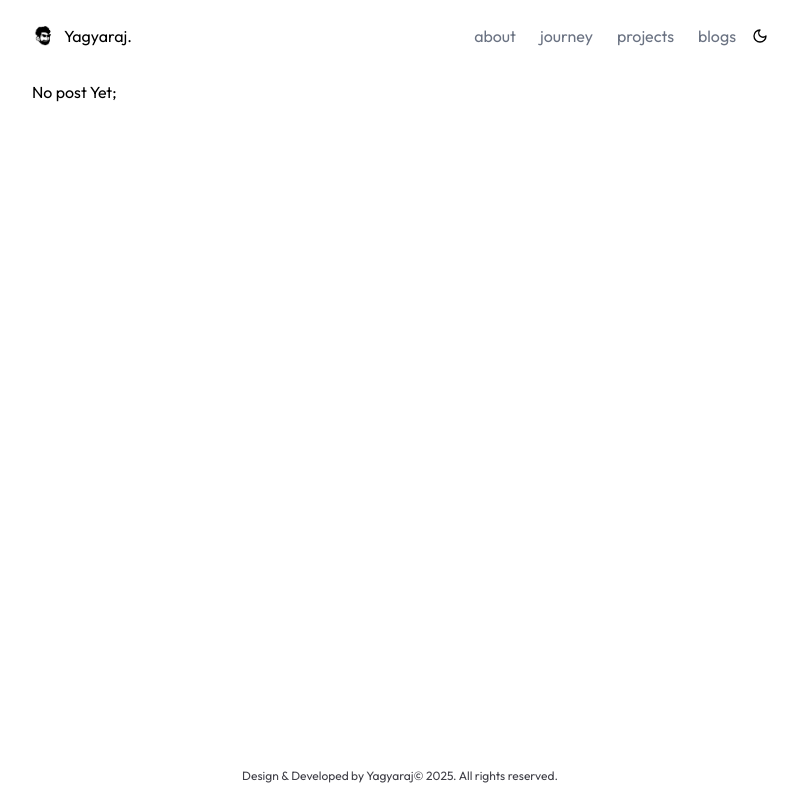
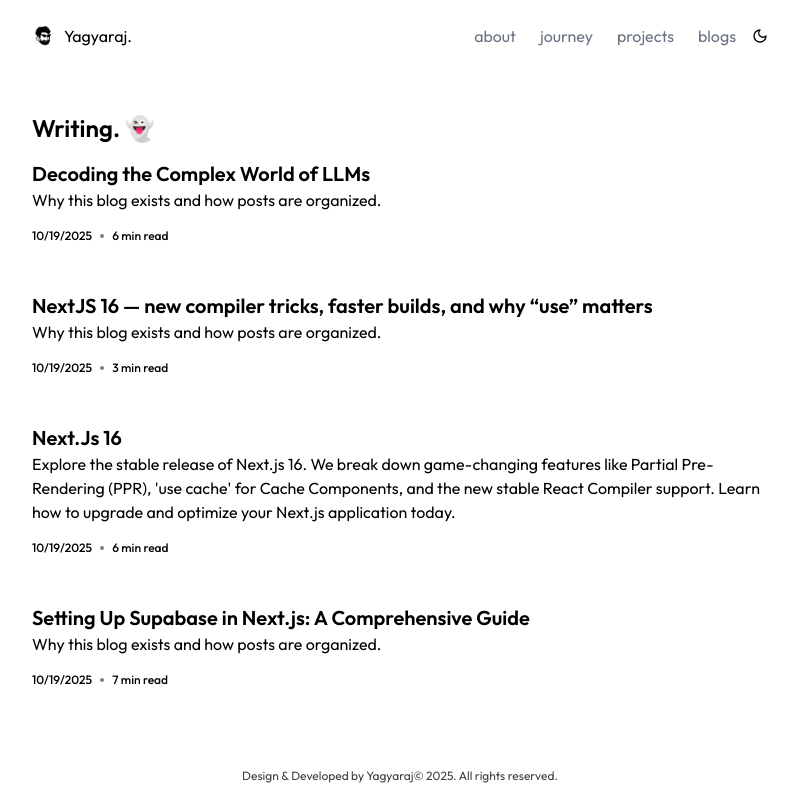
Before and after one commit to yagyaraj234/yagyaraj-portfolio, a Next.js app: page /blog in a window 1280 px wide. Shown: the whole page, without its empty margins (240-1038 px from the left). Built offline with nearby package versions, Linux system fonts and the light colour scheme.

Commit message:
docs: Remove a Next.js blog post and update content formatting in several articles.

```diff
--- a/src/app/blog/page.tsx
+++ b/src/app/blog/page.tsx
@@ -1,8 +1,6 @@
-// app/blog/page.tsx
 import fs from "node:fs";
 import path from "node:path";
 import Link from "next/link";
-import Image from "next/image";
 
 type PostMeta = {
   title: string;
@@ -10,21 +8,32 @@ type PostMeta = {
   date?: string; // ISO date
   tags?: string[];
   summary?: string;
+
 };
 
 type PostIndexItem = {
   slug: string;
   metadata: PostMeta;
+  readingTime: string;
 };
 
 const POSTS_DIR = path.join(process.cwd(), "src", "content");
+
+// Calculate reading time based on word count (average 200 words per minute)
+function calculateReadTime(content: string): string {
+  const wordsPerMinute = 200;
+  const words = content.trim().split(/\s+/).length;
+  const minutes = words / wordsPerMinute;
+  if (!words) return "";
+  return `${Math.ceil(minutes)} min read`;
+}
 
 // Utility: get all .mdx files as slugs
 function getAllPostSlugs(): string[] {
   const files = fs.readdirSync(POSTS_DIR);
   return files
     .filter((f) => f.endsWith(".mdx") || f.endsWith(".md"))
-    .map((f) => f.replace(/\.mdx$|.md$/, ""));
+    .map((f) => f.replace(/\.mdx$|\.md$/, ""));
 }
 
 // Dynamically import each MDX file and read exported `metadata`
@@ -34,7 +43,13 @@ async function readPosts(): Promise<PostIndexItem[]> {
     slugs.map(async (slug) => {
       const mod = await import(`@/content/${slug}.mdx`);
       const metadata: PostMeta = mod.metadata ?? { title: slug };
-      return { slug, metadata };
+
+      // Read file content for reading time calculation
+      const filePath = path.join(POSTS_DIR, `${slug}.mdx`);
+      const content = fs.readFileSync(filePath, "utf-8");
+      const readingTime = calculateReadTime(content);
+
+      return { slug, metadata, readingTime };
     })
   );
 
@@ -53,59 +68,43 @@ export const dynamic = "force-static"; // list can be built at build-time; adjus
 export default async function BlogIndexPage() {
   const posts = await readPosts();
 
-  return <div>No post Yet;</div>;
-
   return (
     <div className="mt-8 flex-1">
+      <div className="text-2xl font-semibold mb-4">Writing. 👻</div>
+
       {posts.length === 0 ? (
         <p>No posts yet.</p>
       ) : (
         <ul className="not-prose space-y-6">
-          {posts.map(({ slug, metadata }) => (
+          {posts.map(({ slug, metadata, readingTime }) => (
             <li
               key={slug}
               className="md:pb-6 pb-2 flex justify-between gap-2 max-md:flex-col"
             >
               <div>
-                <h2 className="text-xl max-md:text-lg font-semibold">
-                  <Link href={`/blog/${slug}`} className="hover:underline">
+                <h2 className="text-xl max-md:text-lg font-semibold cursor-pointer">
+                  <Link href={`/blog/${slug}`} className="hover:underline cursor-pointer">
                     {metadata.title}
                   </Link>
                 </h2>
-                <div className="mt-1 text-sm text-muted-foreground max-md:text-xs">
-                  {metadata.author ? <span>By {metadata.author}</span> : null}
-                  {metadata.date ? (
+
+                {metadata.summary ? (
+                  <p>{metadata.summary}</p>
+                ) : null}
+
+                {/* published date and read time */}
+                <div className="flex gap-2 items-center text-xs font-medium mt-4">
+                  {metadata.date && (
                     <span>
-                      {" "}
-                      • {new Date(metadata.date).toLocaleDateString()}
+                      {new Date(metadata.date).toLocaleDateString()}
                     </span>
-                  ) : null}
+                  )}
+                  {readingTime && <div className="flex gap-2 items-center ">
+                    <div className="h-1 w-1 rounded-full bg-black/50"></div>
+                    <span>{readingTime}</span>
+                    </div>}
                 </div>
-                {metadata.summary ? (
-                  <p className="mt-2">{metadata.summary}</p>
-                ) : null}
-                {metadata.tags && metadata.tags.length > 0 ? (
-                  <div className="mt-2 flex flex-wrap gap-2">
-                    {metadata.tags.map((t) => (
-                      <span
-                        key={t}
-                        className="rounded bg-muted px-2 py-1 text-xs text-muted-foreground"
-                      >
-                        #{t}
-                      </span>
-                    ))}
-                  </div>
-                ) : null}
               </div>
-              <Image
-                src={`/post/${slug}.webp`}
-                alt={metadata.title}
-                width={300}
-                height={100}
-                className="rounded-md bg-white max-md:hidden"
-                loading="lazy"
-                priority={false}
-              />
             </li>
           ))}
         </ul>
--- a/src/mdx-components.tsx
+++ b/src/mdx-components.tsx
@@ -57,7 +57,7 @@ const components = {
     <strong className="font-medium text-base" {...props} />
   ),
   br: () => <br />,
-  hr: () => <hr className="my-4 invisible" />,
+  hr: () => <hr className="my-2 invisible" />,
   a: ({ href, children, ...props }: AnchorProps) => {
     const className =
       "text-blue-500 hover:text-blue-700 dark:text-gray-400 hover:dark:text-gray-300 dark:underline dark:underline-offset-2 dark:decoration-gray-800";
```
